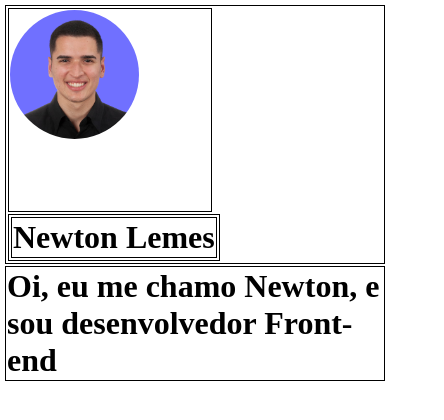
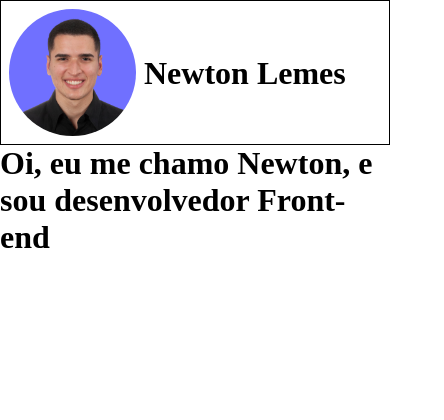
Before and after one commit to Newton-Junior/portfolio, a plain HTML site: page index.html in a window 390 px wide. Shown: the whole page, 444 px wide, since content can reach past the window. Drawn offline with Linux system fonts and the light colour scheme.

Commit message:
Alterações em arquivo mobile

```diff
--- a/estilos/style.css
+++ b/estilos/style.css
@@ -2,35 +2,32 @@
 
 /*Configurações gerais*/
 *{
-    margin: 1px;
-    padding: 1px;
+    margin: 0px;
+    padding: 0px;
 }
 
 /*Configurações do header*/
-header > div#pfoto > div#foto{
+header > div#foto{
     background: rgba(0, 0, 255, 0.56) url(../imagens/foto.png) -3px center no-repeat;
     background-size: 100%;
-    margin: 0px 0px 0px 0px;
+    margin: 8px 0px 0px 8px;
     width: 127px;
     height: 127px;
     border-radius: 50%;
     display: inline-block;
 }
-header > div#pfoto{
-    display: inline-block;
-    border: 1px solid black;
-    height: 200px;
-    width: 200px;
+header > div#titulo{
+    display: inline;
+    position: absolute;
+    left:143px;
+    top: 50%;
+    transform: translate(0px, -50%);
 }
-header > div#titulo{
-    display: inline-block;
-    border: 1px solid black;
-    top:100px;
+header > div#titulo > svg{
+    position: absolute;
 }
 header {
     border: 1px solid black;
+    height:143px;
+    position: relative;
 }
-h1{
-    display:inline-block;
-    border: 1px solid black;
-}
--- a/index.html
+++ b/index.html
@@ -9,10 +9,11 @@
 </head>
 <body>
     <header>
-        <div id="pfoto">
-            <div id="foto"></div>
+        <div id="foto"></div>
+        <div id="titulo">
+            <h1>Newton Lemes</h1>
+            <svg></svg>
         </div>
-        <div id="titulo"><h1>Newton Lemes</h1></div>
     </header>
         <h1>Oi, eu me chamo Newton, e sou desenvolvedor Front-end</h1>
 </body>
```
